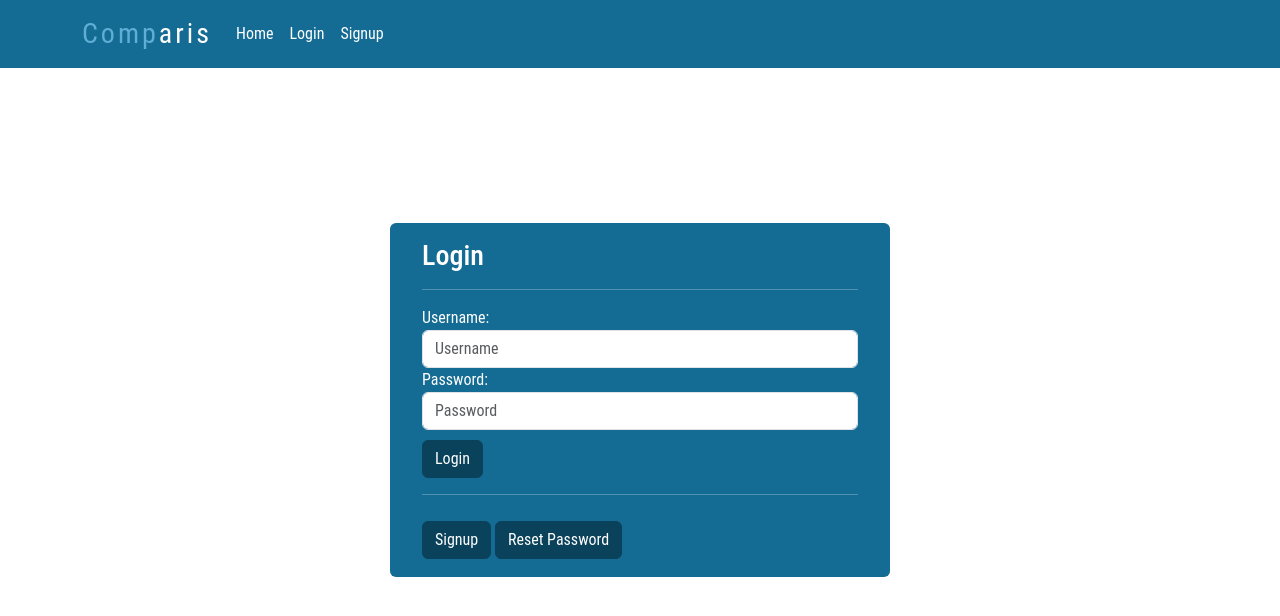
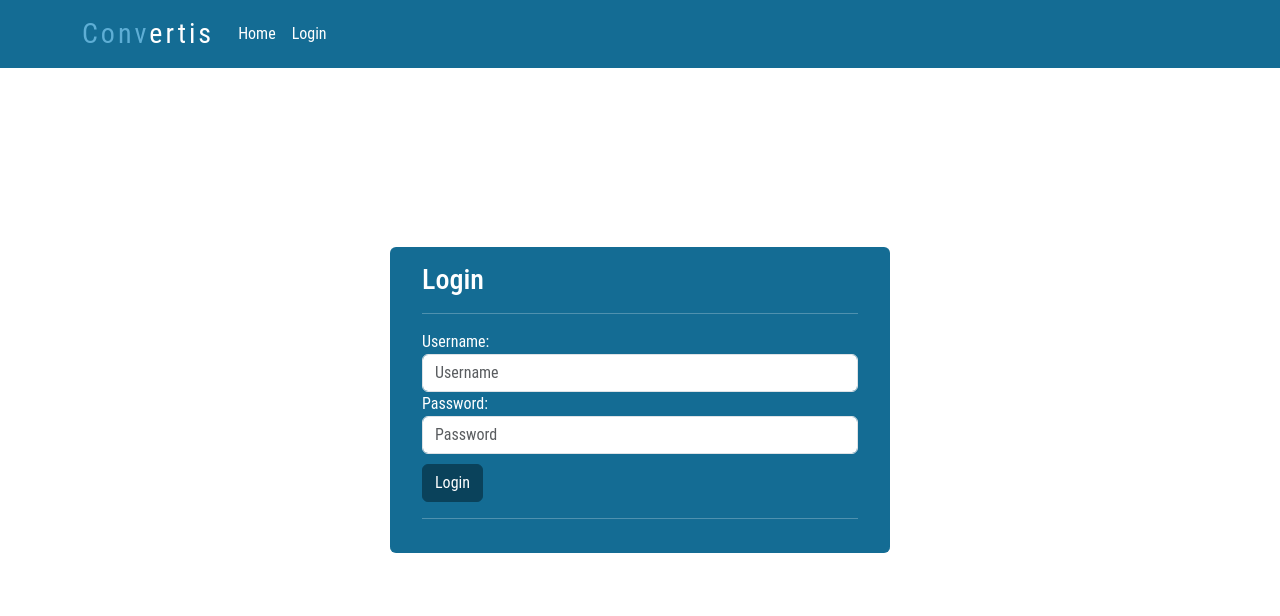
Before and after one commit to Farhanhafeez985/comparis, a Django app: page /login in a window 1280 px wide. Shown: the top 616 px of the page. Run offline with Django 4.2, Linux system fonts and the light colour scheme.

Commit message:
second commit

```diff
--- a/templates/base_temp.html
+++ b/templates/base_temp.html
@@ -24,8 +24,8 @@
 <header>
     <nav class="navbar navbar-expand-lg navbar-light mask-custom shadow-0">
         <div class="container">
-            <a class="navbar-brand" href="{% url 'home' %}"><span style="color: #5eaed5;">Comp</span><span
-                    style="color: #fff;">aris</span></a>
+            <a class="navbar-brand" href="{% url 'home' %}"><span style="color: #5eaed5;">Conv</span><span
+                    style="color: #fff;">ertis</span></a>
             <button class="navbar-toggler" type="button" data-bs-toggle="collapse"
                     data-bs-target="#navbarSupportedContent"
                     aria-controls="navbarSupportedContent" aria-expanded="false" aria-label="Toggle navigation">
@@ -47,9 +47,9 @@
                         <li class="nav-item">
                             <a class="nav-link" href="{% url 'login' %}">Login</a>
                         </li>
-                        <li class="nav-item">
-                            <a class="nav-link" href="{% url 'signup' %}">Signup</a>
-                        </li>
+{#                        <li class="nav-item">#}
+{#                            <a class="nav-link" href="{% url 'signup' %}">Signup</a>#}
+{#                        </li>#}
                     {% endif %}
                 </ul>
             </div>
--- a/templates/login.html
+++ b/templates/login.html
@@ -18,9 +18,8 @@
                     {{ form }}
                     <button type="submit" class="login_btn btn btn-primary">Login</button>
                     <hr/>
-                    <a type="submit" href="{% url 'signup' %}" class="login_btn btn btn-primary">Signup</a>
-                    <a type="submit" href="{% url 'password_reset' %}" class="login_btn btn btn-primary">Reset
-                        Password</a>
+{#                    <a type="submit" href="{% url 'signup' %}" class="login_btn btn btn-primary">Signup</a>#}
+{#                    <a type="submit" href="{% url 'password_reset' %}" class="login_btn btn btn-primary">Reset Password</a>#}
                 </form>
             </div>
         </div>
--- a/templates/properties_listing.html
+++ b/templates/properties_listing.html
@@ -149,7 +149,7 @@
                                     '<div class="row">' +
                                     '<div class="col-md-12 col-lg-3 col-xl-3 mb-4 mb-lg-0">' +
                                     '<div class="bg-image hover-zoom ripple rounded ripple-surface">' +
-                                    '<img src="' + img + '" class="w-100"/>' +
+                                    '<img src="' + img + '" class="w-100 h-100" alt=" Image Not Found"/>' +
                                     '<a href="#">' +
                                     '<div class="hover-overlay">' +
                                     '<div class="mask"' +
```
Also changed, not shown: comparis_web/views.py (+12 -8 lines).
